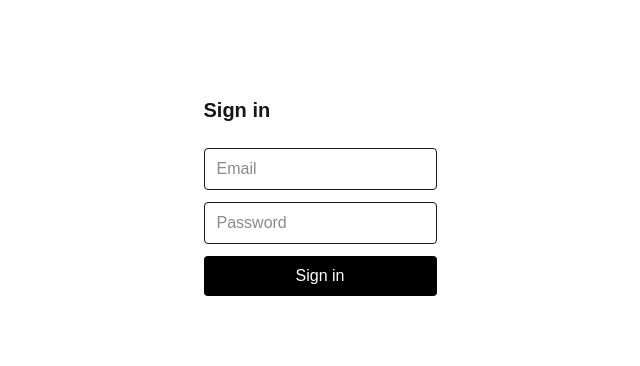
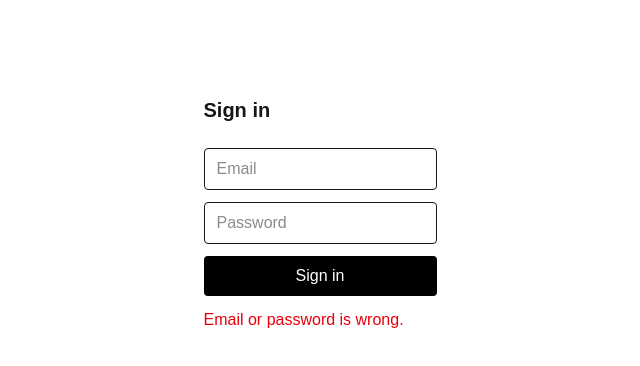
Before and after one commit to Fatanaminullah/sita-fatan-wedding, a Next.js app: page /login in a window 1280 px wide. Both pictures are taken after typing "name@example.com", "Sample123" into the empty fields and a click on the button "Sign in". Shown: the top 366 px of the page, without its empty margins (320-960 px from the left). Built offline with nearby package versions, Linux system fonts and the light colour scheme; no server answers.

Commit message:
fix: show login error feedback via useActionState

```diff
--- /dev/null
+++ b/src/app/login/login-form.tsx
@@ -0,0 +1,38 @@
+'use client'
+
+import { useActionState } from 'react'
+import { signIn } from '@/server/actions/auth-actions'
+
+type FormState = { error?: string }
+
+async function submitAction(_prev: FormState, formData: FormData): Promise<FormState> {
+  const result = await signIn(formData)
+  return result ?? {}
+}
+
+export function LoginForm() {
+  const [state, formAction] = useActionState(submitAction, {})
+
+  return (
+    <form action={formAction} className="flex flex-col gap-3">
+      <input
+        name="email"
+        type="email"
+        required
+        placeholder="Email"
+        className="rounded border px-3 py-2"
+      />
+      <input
+        name="password"
+        type="password"
+        required
+        placeholder="Password"
+        className="rounded border px-3 py-2"
+      />
+      <button type="submit" className="rounded bg-black px-3 py-2 text-white">
+        Sign in
+      </button>
+      {state.error ? <p className="text-red-600">{state.error}</p> : null}
+    </form>
+  )
+}
--- a/src/app/login/page.tsx
+++ b/src/app/login/page.tsx
@@ -1,33 +1,10 @@
-import { signIn } from '@/server/actions/auth-actions'
+import { LoginForm } from './login-form'
 
 export default function LoginPage() {
-  async function action(formData: FormData) {
-    'use server'
-    await signIn(formData)
-  }
-
   return (
     <main className="mx-auto mt-24 max-w-sm">
       <h1 className="mb-6 text-xl font-semibold">Sign in</h1>
-      <form action={action} className="flex flex-col gap-3">
-        <input
-          name="email"
-          type="email"
-          required
-          placeholder="Email"
-          className="rounded border px-3 py-2"
-        />
-        <input
-          name="password"
-          type="password"
-          required
-          placeholder="Password"
-          className="rounded border px-3 py-2"
-        />
-        <button type="submit" className="rounded bg-black px-3 py-2 text-white">
-          Sign in
-        </button>
-      </form>
+      <LoginForm />
     </main>
   )
 }
```
